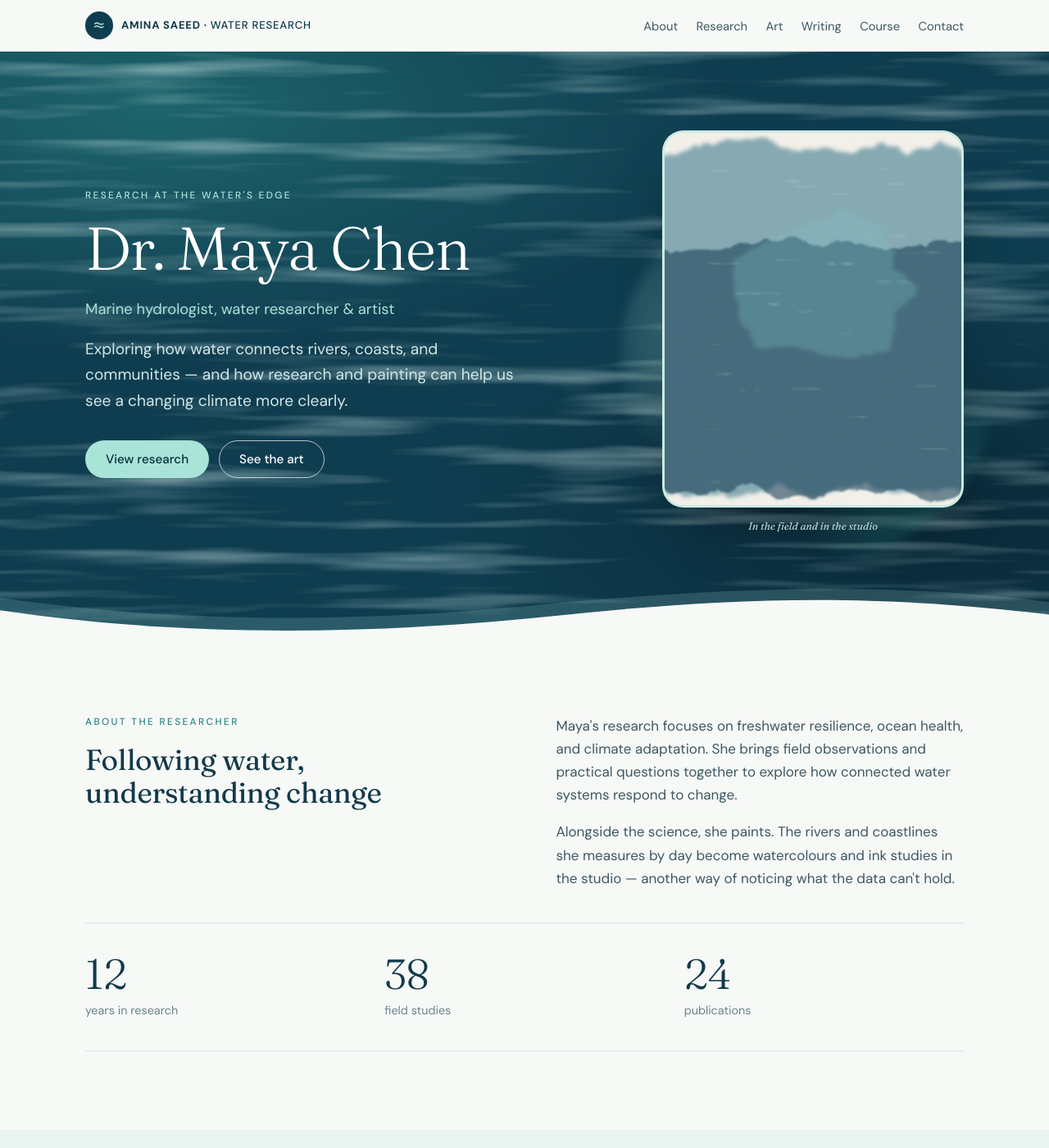
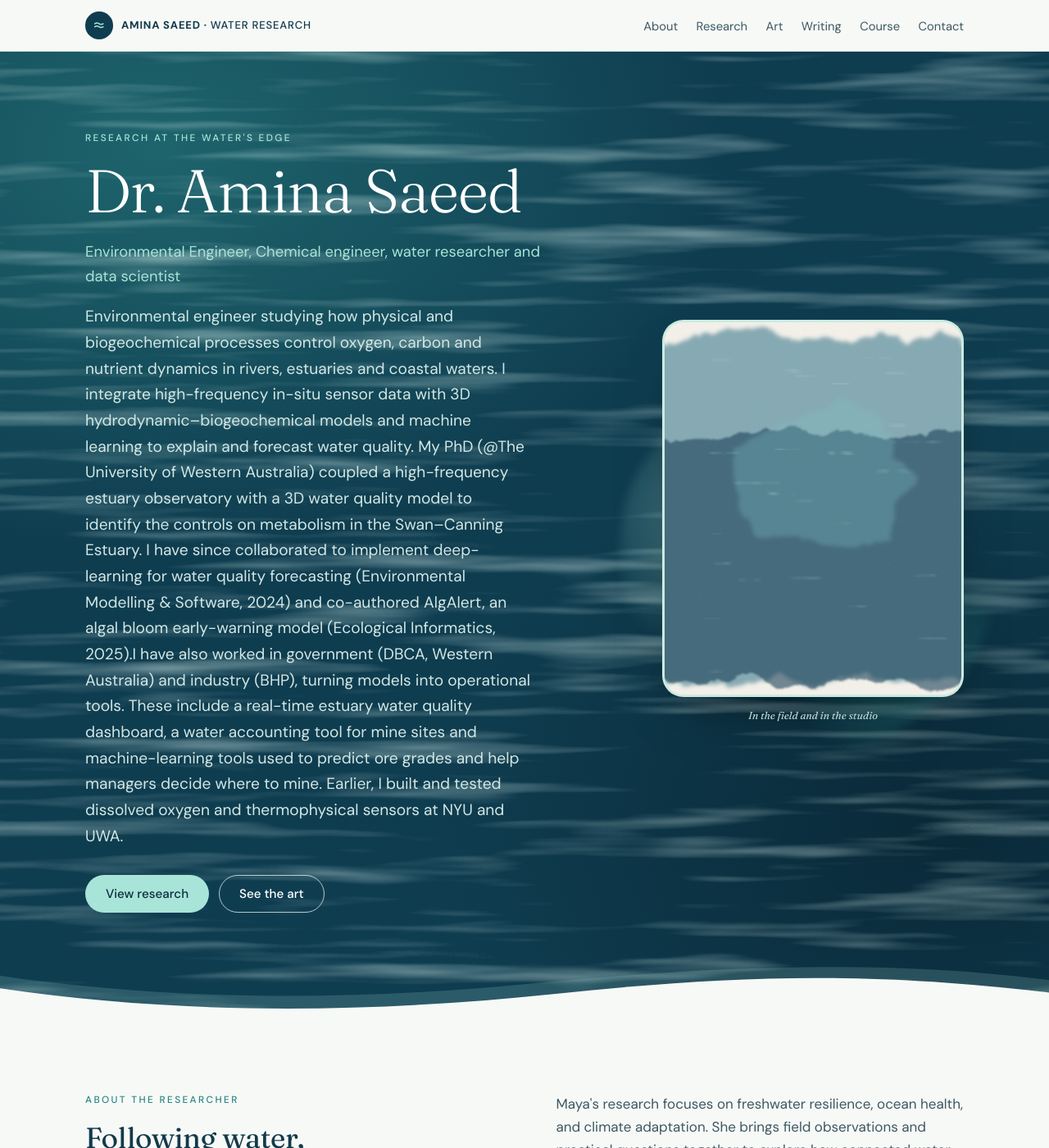
Before and after one commit to aminasaeedwater/aminasaeed, a Jekyll site: the page built from index.html, in a window 1280 px wide and 1400 px high. Shown: the whole window at 82% size. Built offline with Jekyll 4.4.1, drawn with Linux system fonts in a browser that asks for light colours.

Commit message:
Update profile.yml

```diff
--- a/_data/profile.yml
+++ b/_data/profile.yml
@@ -5,9 +5,9 @@
 
 hero:
   eyebrow: "Research at the water's edge"
-  name: "Dr. Maya Chen"
-  role: "Marine hydrologist, water researcher & artist"
-  intro: "Exploring how water connects rivers, coasts, and communities — and how research and painting can help us see a changing climate more clearly."
+  name: "Dr. Amina Saeed"
+  role: "Environmental Engineer, Chemical engineer, water researcher and data scientist "
+  intro: "Environmental engineer studying how physical and biogeochemical processes control oxygen, carbon and nutrient dynamics in rivers, estuaries and coastal waters. I integrate high-frequency in-situ sensor data with 3D hydrodynamic–biogeochemical models and machine learning to explain and forecast water quality. My PhD (@The University of Western Australia) coupled a high-frequency estuary observatory with a 3D water quality model to identify the controls on metabolism in the Swan–Canning Estuary. I have since collaborated to implement deep-learning for water quality forecasting (Environmental Modelling & Software, 2024) and co-authored AlgAlert, an algal bloom early-warning model (Ecological Informatics, 2025).I have also worked in government (DBCA, Western Australia) and industry (BHP), turning models into operational tools. These include a real-time estuary water quality dashboard, a water accounting tool for mine sites and machine-learning tools used to predict ore grades and help managers decide where to mine. Earlier, I built and tested dissolved oxygen and thermophysical sensors at NYU and UWA."
   # Add your photo to assets/images/ and put its path here, e.g. "/assets/images/portrait.jpg".
   # Leave blank to show the painted placeholder.
   portrait: ""
```
